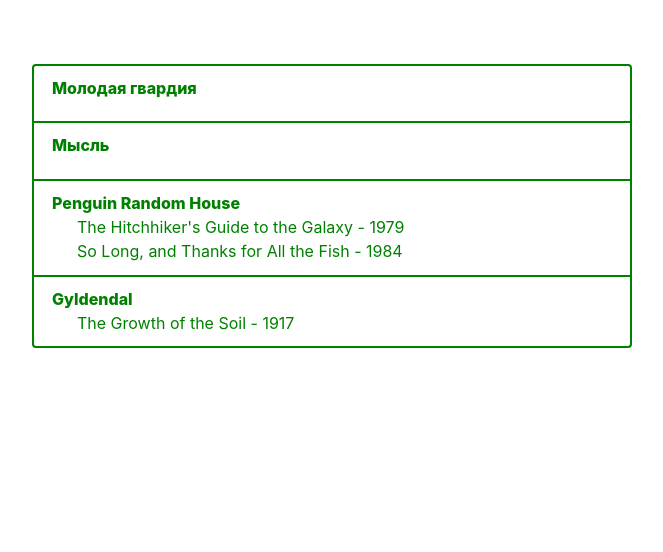
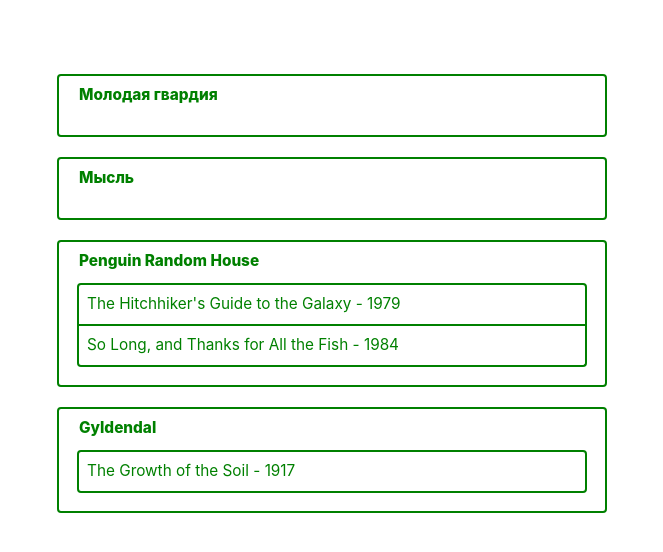
Before and after one commit to serkonon/skillfactory-module-d4.10-kononov, a Django app: page /publishers/ in a window 1280 px wide. Shown: the top 552 px of the page, without its empty margins (308-971 px from the left). Run offline with Django 3.2, Linux system fonts and the light colour scheme; data comes from the database, SQL or seed files in the repository; both versions use the stored data as it was after the commit.

Commit message:
improving style of publisher.html

```diff
--- a/p_library/static/css/style.css
+++ b/p_library/static/css/style.css
@@ -9,8 +9,9 @@ table > tbody > tr > td {
     padding: 10px;
 }
 
-.book-name {
-    margin: 15px 0 0 25px;
+.container {
+    margin: 50px auto;
+    max-width: 600px;
 }
 
 .btn{
@@ -21,20 +22,17 @@ table > tbody > tr > td {
 }
 
 .list-group {
-    font-size: 12pt;
-    line-height: 7pt;
-    margin: 50px auto;
-    max-width: 600px;
+    padding: 10px;
 }
 
 .list-group-item {
     border: solid 2px green;
-    padding: 18px;
+    padding: 6pt;
 }
 
-.pub-name {
+.publr {
     font-weight: 800;
-    margin: 0 0 10px 0;
+    margin-left: 12px;
 }
 
 .welcome {
--- a/p_library/templates/publisher.html
+++ b/p_library/templates/publisher.html
@@ -8,16 +8,19 @@
     <title>Издатели</title>
 </head>
 <body>
-    <ul class="list-group">
-    {% for publisher in publishers %}
-        <li class="list-group-item">
-            <p class="pub-name">{{ publisher }}</p>
-            {% for book in publisher.book_publisher.all %}
-                <p class="book-name">{{ book.title }} - {{ book.year_release }}</p>
-            {% endfor %}
-        </li>
-    {% endfor %}
-    </ul>
-
+    <div class="container">
+        {% for publisher in publishers %}
+        <ul class="list-group">
+            <li class="list-group-item">
+                <div class="publr">{{ publisher }}</div>
+                <ul class="list-group books">
+                {% for book in publisher.book_publisher.all %}
+                    <li class="list-group-item">{{ book.title }} - {{ book.year_release }}</li>
+                {% endfor %}
+                </ul>
+            </li>
+        </ul>
+        {% endfor %}
+    </div>
 </body>
 </html>
```
Also changed, not shown: db.sqlite3.
